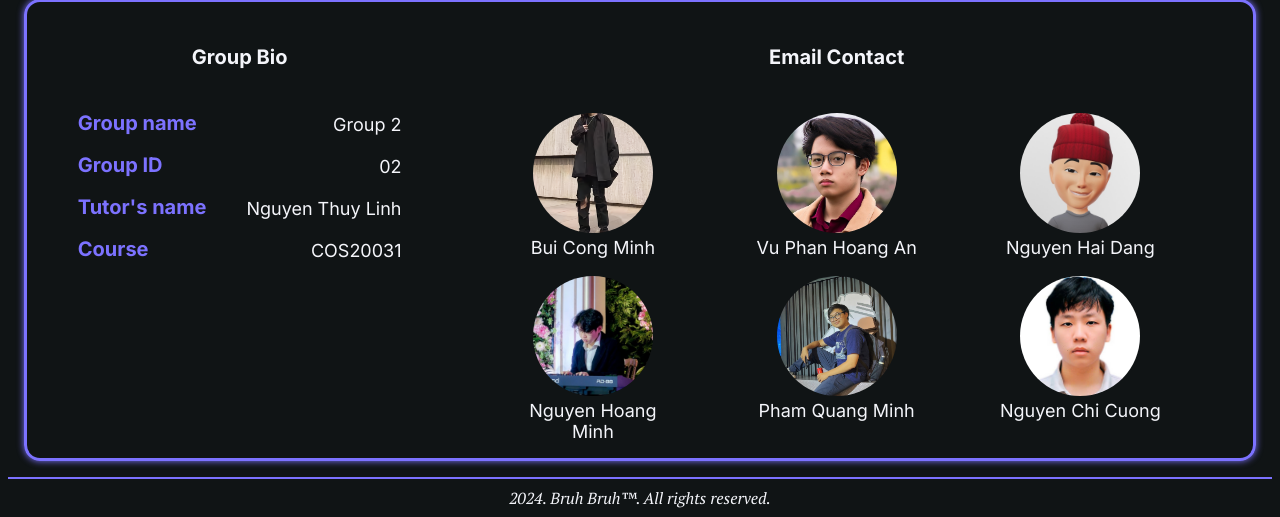
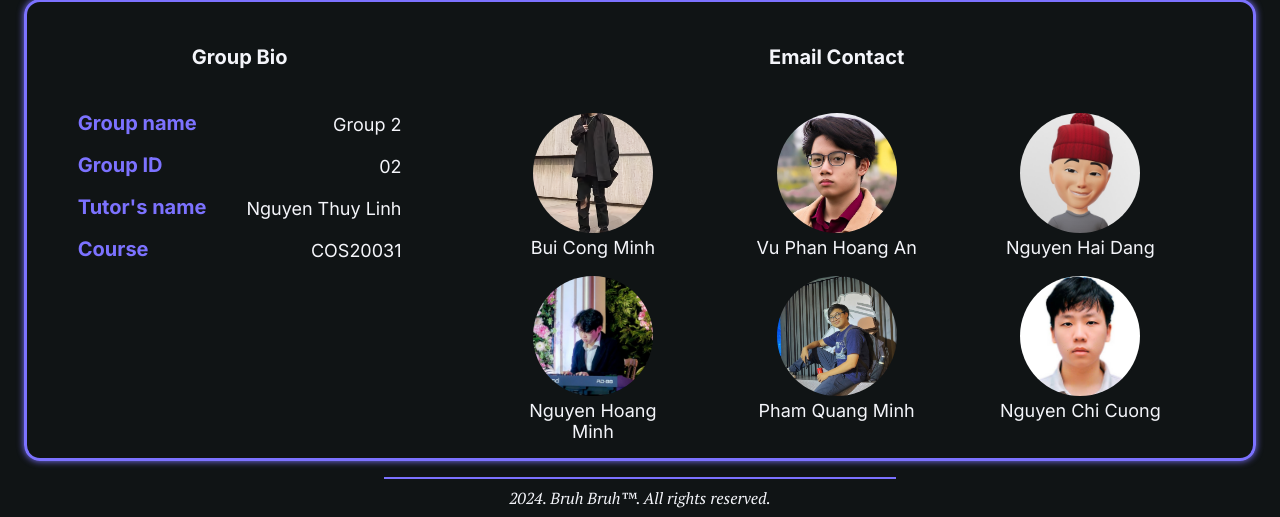
Before and after one commit to MartelleV/JobTestApplication, a PHP site: page /about.php in a window 1280 px wide. Shown: the part 311-828 px from the top of the page. Run offline with PHP 8.4, Linux system fonts and the light colour scheme.

```diff
--- a/FrontEnd/styles/style.css
+++ b/FrontEnd/styles/style.css
@@ -11,11 +11,11 @@ description: Used by all PHP files for webpage styling. Animations included.
 @import url('https://fonts.googleapis.com/css2?family=Inter:wght@100..900&family=Libre+Franklin:ital,wght@0,100..900;1,100..900&display=swap');
 @import url('https://fonts.googleapis.com/css2?family=DM+Sans:opsz,wght@9..40,300&display=swap');
 
-/* STYLING FOR COMMON ELEMENTS THAT ARE SHARED BY ALL PAGES (BODY, MAIN, HEADER, FOOTER...). */
+/* STYLING FOR COMMON ELEMENTS åTHAT ARE SHARED BY ALL PAGES (BODY, MAIN, HEADER, FOOTER...). */
 body {background-color: #101415; animation: fadeIn 3s ease;} /* Fade-In Animation for Body. */
 header {font: 40px "PT Serif", sans-serif; color: #F4F5FA; text-align: center;}
 footer {font: italic 16px "PT Serif", sans-serif; color: #F4F5FA; text-align: center; width: 100%;}
-hr {border: none; height: 2px; background-color: #7C72FF;}
+hr {border: none; height: 2px; background-color: #7C72FF; width: 40vw;}
 main {font-family: "Inter", sans-serif; color: #F4F5FA;}
 /* Heading Styling. */
 h2 {font: bold 32px "PT Serif", sans-serif;}
```
